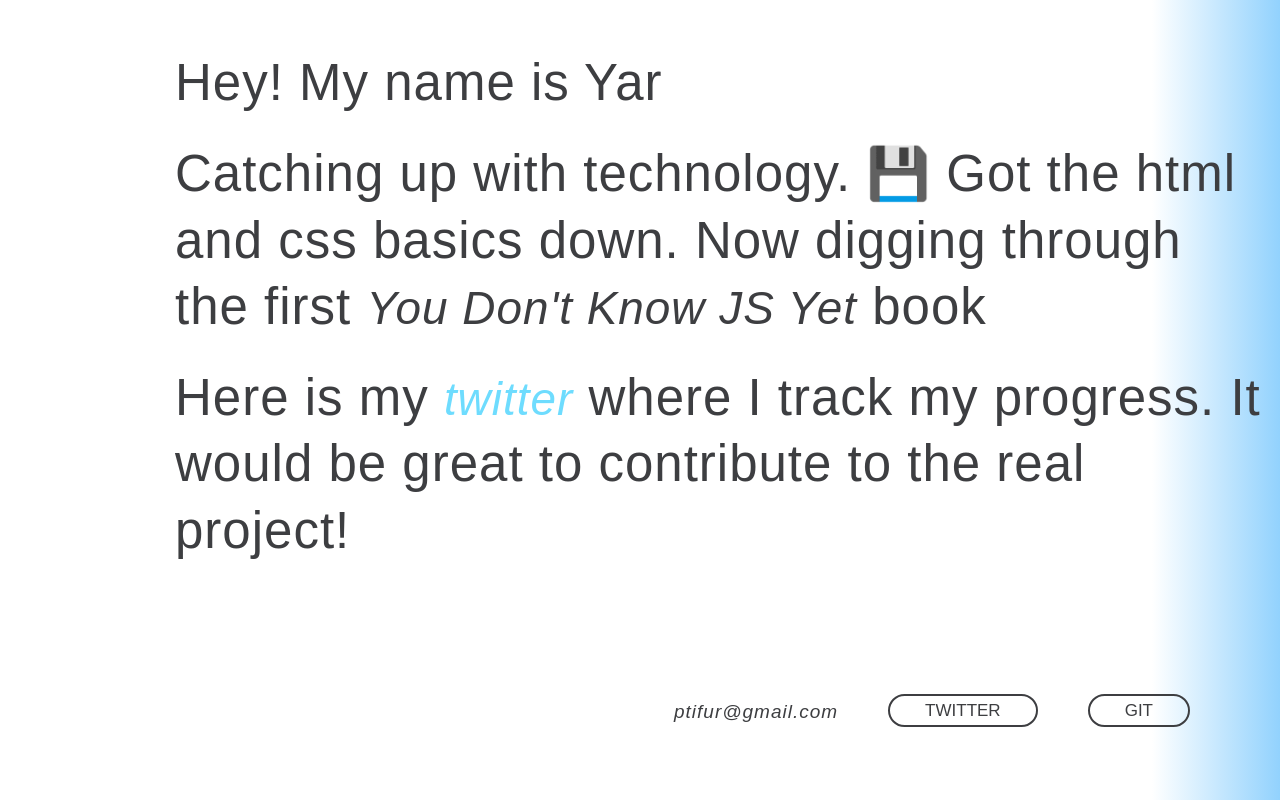
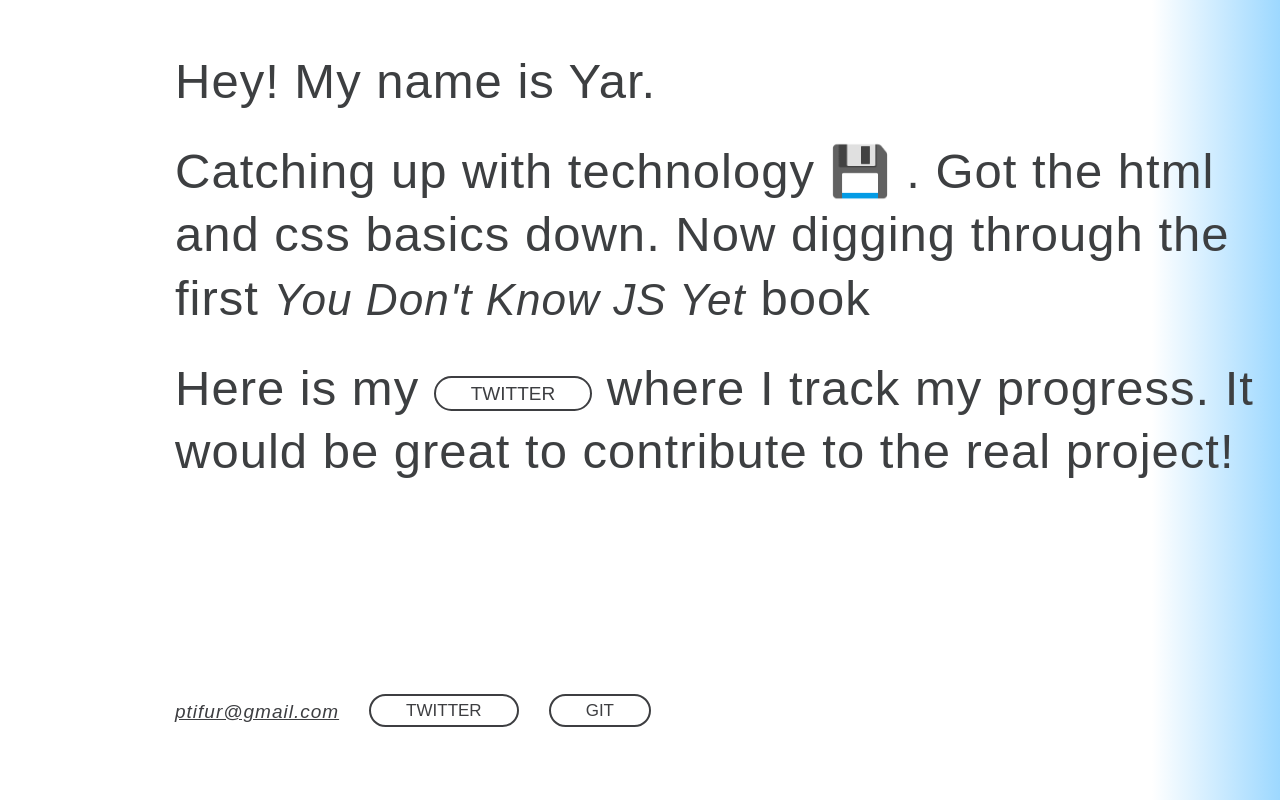
Before and after one commit to ptifur/my-site, a plain HTML site: page index.html in a window 1280 px wide. Drawn offline with Linux system fonts and the light colour scheme; a web font is replaced by a local one.

Commit message:
updated style

```diff
--- a/index.html
+++ b/index.html
@@ -3,18 +3,19 @@
 <head>
     <meta charset="UTF-8">
     <meta name="viewport" content="width=device-width, initial-scale=1.0">
-    <title>My site</title>
+    <title>My website</title>
+    <link rel="shortcut icon" href="./media/favicon.ico" type="image/x-icon">
     <link rel="stylesheet" href="./style/my-site.css">
 </head>
 <body>
     <div class="my-wrapper">
         <div class="my-content">
-            <h1>Hey! My name is Yar</h1>
-            <p>Catching up with technology. 💾 Got the html and css basics down.
+            <h1>Hey! My name is Yar.</h1>
+            <p>Catching up with technology 💾 . Got the html and css basics down.
             Now digging through the first <i>You Don't Know JS Yet</i> book</p>
-            <p>Here is my <i><a href="https://twitter.com/ptifurr"  target="_blank">twitter</a></i> where I track my progress. It would be great to contribute to the real project!</p>
+            <p>Here is my <a href="https://twitter.com/ptifurr" class="link-in-text" target="_blank">twitter</a> where I track my progress. It would be great to contribute to the real project!</p>
         </div>
-        <div class="my-footer-contact-details">
+        <div class="my-footer-details">
             <div><a href="mailto:ptifur@gmail.com" class="link-footer-email">ptifur@gmail.com</a></div>
             <div><a href="https://twitter.com/ptifurr" class="link-footer" target="_blank">twitter</a></div>
             <div><a href="https://github.com/ptifur" class="link-footer" target="_blank">git</a></div>
--- a/style/my-site.css
+++ b/style/my-site.css
@@ -3,33 +3,40 @@
     box-sizing: border-box;
     font-size: 10px;
     font-family: Calibre, Arial, sans-serif;
-    color: #3d3e41;
+    color: #3d3f41;
     letter-spacing: 1px;
     line-height: 1.3;
 }
 
 body {
-    background: linear-gradient(90deg, #ffffff 90%,  #92d2fd 100%);
+    background: linear-gradient(90deg, #ffffff 90%,  #9dd8ff 100%);
 }
 
 h1, p {
-    font-size: 5.1em;
+    font-size: 4.9em;
     font-weight: 300;
-    margin-bottom: 2.5rem;
+    margin-bottom: 2.6rem;
 }
 
 i {
     font-size: .9em;
 }
 
-a {
-    color: #6edcfe;
+.link-in-text {
+    border: solid 2px #3d3e41;
+    border-radius: 25px;
+    padding: 5px 35px;
+    color: #3d3e41;
+    font-size: 1.9rem;
+    font-weight: 500;
+    text-transform: uppercase;
+    letter-spacing: 0px;
     text-decoration: none;
-    font-size: inherit;
+    vertical-align: 20%;
 }
 
-a:hover {
-    text-decoration: underline;
+.link-in-text:hover {
+    border: solid 2px #6edcfe;
 }
 
 .my-wrapper {
@@ -41,14 +48,10 @@ a:hover {
     grid-template-rows: 1fr 100px;
 }
 
-.my-footer-contact-details {
-    display: flex;
-    gap: 5em;
-    grid-row: 2;
-    justify-content: right;
-    padding-right: 80px;
-    /* flex-wrap: wrap; */
-}
+ .my-footer-details {
+     display: flex;
+     gap: 3em;
+ }
 
 a.link-footer {
     border: solid 2px #3d3e41;
@@ -59,10 +62,10 @@ a.link-footer {
     font-weight: 500;
     text-transform: uppercase;
     letter-spacing: 0px;
+    text-decoration: none;
 }
 
 a.link-footer:hover {
-    text-decoration: none;
     border: solid 2px #6edcfe;
 }
 
@@ -98,7 +101,7 @@ a.link-footer:hover {
         display: flex;
         flex-direction: column;
     }
-    .my-footer-contact-details {
+    .my-footer-details {
         display: flex;
         flex-direction: column;
         margin: auto;
@@ -106,19 +109,19 @@ a.link-footer:hover {
         padding: 0;
     }
 
-    .my-footer-contact-details div {
+    .my-footer-details div {
         text-align: center;
     }
 
-    .my-footer-contact-details div:last-child {
+    .my-footer-details div:last-child {
         margin-bottom: 80px;
     }
 
     h1 {
-        font-size: 4.9em;
+        font-size: 3.9em;
     }
 
     p {
-        font-size: 4.1em;
+        font-size: 3.9em;
     }
 }
```
